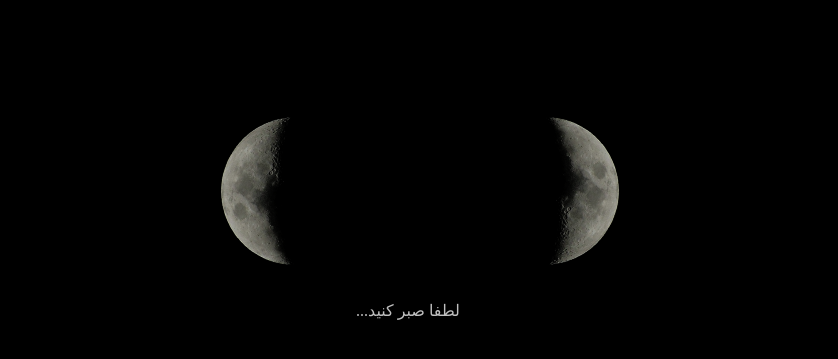
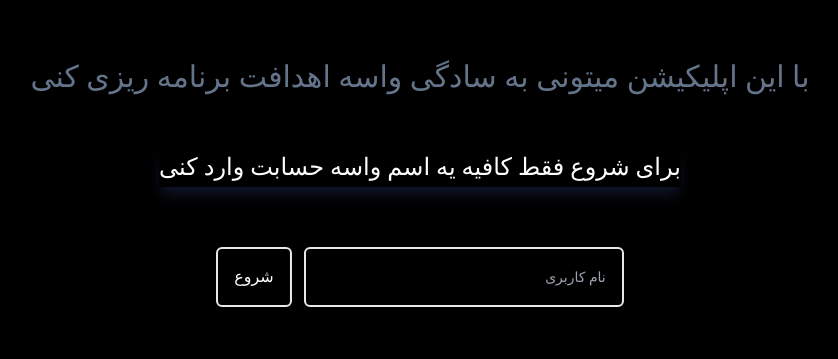
Before and after one commit to pilentboy/task-management, a website built with Vite: page index.html in a window 1280 px wide. Shown: the part 213-572 px from the top of the page, without its empty margins (220-1058 px from the left). Built offline with nearby package versions, Linux system fonts and the light colour scheme; files whose address does not match are found by name.

Commit message:
create register form

```diff
--- a/index.html
+++ b/index.html
@@ -17,7 +17,7 @@
       <div class="container">
         <!-- Loading Screen -->
         <div
-          class="fixed top-1/2 left-1/2 translate-x-[-50%] translate-y-[-50%] flex items-center justify-center loading-container"
+          class="fixed top-1/2 left-1/2 translate-x-[-50%] translate-y-[-50%] hidden items-center justify-center loading-container"
           id="loading"
         >
           <div
@@ -40,7 +40,38 @@
             </span>
           </div>
         </div>
-        <!-- register -->
+        <!-- welcome -->
+        <div
+          class="w-full px-2 fixed top-1/2 left-1/2 translate-x-[-50%] translate-y-[-50%] flex items-center flex-col"
+        >
+          <h2
+            id="welcomeMessage"
+            class="text-3xl text-slate-500 text-center px-2 animate-bounce"
+          ></h2>
+          <h2
+            class="text-white text-2xl text-center shadow-slate-900 shadow-lg my-10"
+          >
+            برای شروع فقط کافیه یه اسم واسه حسابت وارد کنی
+          </h2>
+
+          <!-- register -->
+          <form action="#" id="signupForm">
+            <div
+              class="flex flex-col mx-auto w-full items-center justify-center gap-3 sm:flex-row mt-5"
+            >
+              <input
+                type="text"
+                placeholder="نام کاربری"
+                class="outline-none w-80 px-4 py-4 rounded-md border-[2px] duration-200 text-white bg-transparent placeholder:text-sm hover:border-slate-800"
+              />
+              <button
+                class="p-4 text-white border-[2px] rounded-md after:absolute after:content-[''] after:w-full after:h-full after:z-[-1] after:bg-slate-900 after:top-0 after:left-0 relative after:translate-x-[100%] overflow-hidden hover:after:translate-x-0 after:duration-150"
+              >
+                شروع
+              </button>
+            </div>
+          </form>
+        </div>
 
         <!-- managing tasks -->
       </div>
--- a/src/assets/styles/animation.css
+++ b/src/assets/styles/animation.css
@@ -16,7 +16,6 @@
   animation-timing-function: ease-in-out;
   animation-duration: 1s;
 }
-
 
 @keyframes loading-moon-right {
   50% {
@@ -37,3 +36,26 @@
 }
 
 /* END---------------- */
+
+/* welcome */
+.animate-type {
+  width: 0;
+  overflow: hidden;
+  border-left: 1px solid white;
+  animation: typing 5s steps(70, end) both;
+  white-space: nowrap;
+}
+
+.deplay-5s {
+  animation-delay: 5s;
+}
+
+@keyframes typing {
+  from {
+    width: 0;
+  }
+  to {
+    width: 100%;
+    border-left: 0;
+  }
+}
--- a/src/assets/styles/custom.css
+++ b/src/assets/styles/custom.css
@@ -7,6 +7,10 @@
 }
 body {
   background-color: #000;
+}
+
+h2 {
+  line-height: 40px !important;
 }
 
 /* font faces */
--- a/src/main.ts
+++ b/src/main.ts
@@ -1,3 +1,22 @@
 import "./assets/styles/index.css";
 import "./assets/styles/animation.css";
 import "./assets/styles/custom.css";
+
+const welcomeMessage =
+  document.querySelector<HTMLHeadingElement>("#welcomeMessage");
+
+window.addEventListener("load", () => {
+  setWelcomeMessage();
+});
+
+const setWelcomeMessage = () => {
+  if (welcomeMessage) {
+    if (window.innerWidth < 640) {
+      welcomeMessage.textContent = "به اپ برنامه ریزی خودت خوش اومدی";
+    } else {
+      welcomeMessage.textContent =
+        "با این اپلیکیشن میتونی به سادگی واسه اهدافت برنامه ریزی کنی";
+    }
+  }
+};
+window.addEventListener("resize", setWelcomeMessage);
```
